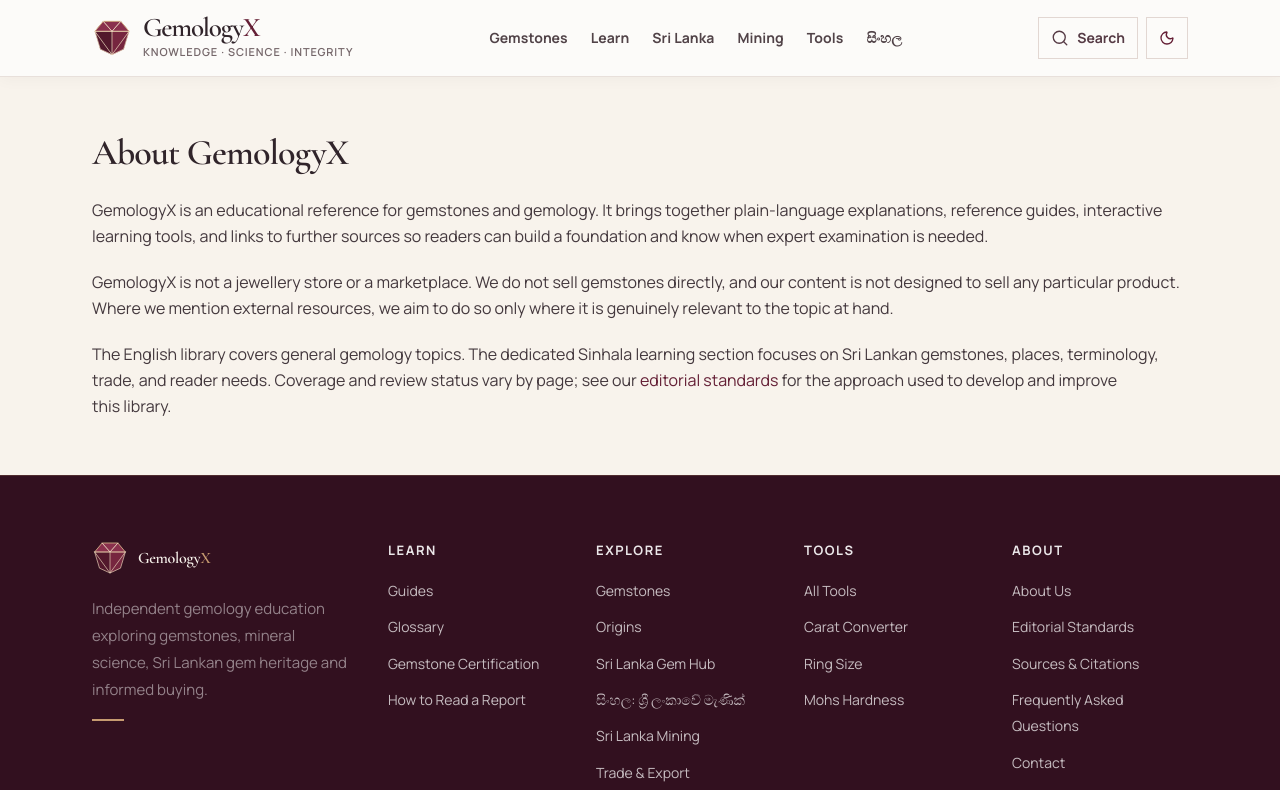
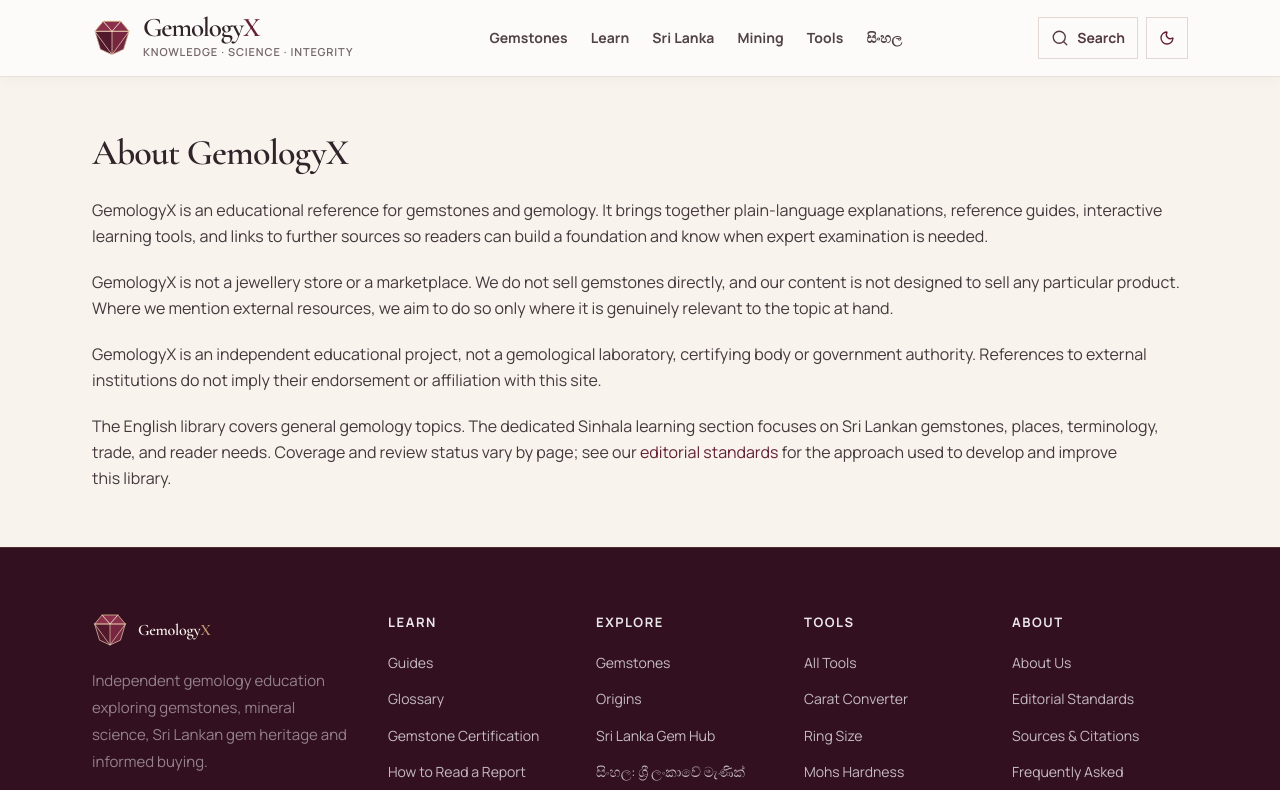
Before and after one commit to LinukaBandara/GemologyX, a Next.js app: page /about in a window 1280 px wide. Shown: the top 790 px of the page. Built offline with nearby package versions, Linux system fonts and the light colour scheme.

Commit message:
Clarify GemologyX independence and institutional non-affiliation

```diff
--- a/src/app/about/page.tsx
+++ b/src/app/about/page.tsx
@@ -25,6 +25,11 @@ export default function AboutPage() {
           resources, we aim to do so only where it is genuinely relevant to the topic at hand.
         </p>
         <p>
+          GemologyX is an independent educational project, not a gemological laboratory,
+          certifying body or government authority. References to external institutions do
+          not imply their endorsement or affiliation with this site.
+        </p>
+        <p>
           The English library covers general gemology topics. The dedicated Sinhala learning section
           focuses on Sri Lankan gemstones, places, terminology, trade, and reader needs. Coverage and
           review status vary by page; see our <a href="/editorial-standards" className="text-accent hover:text-accent-strong">editorial
```
